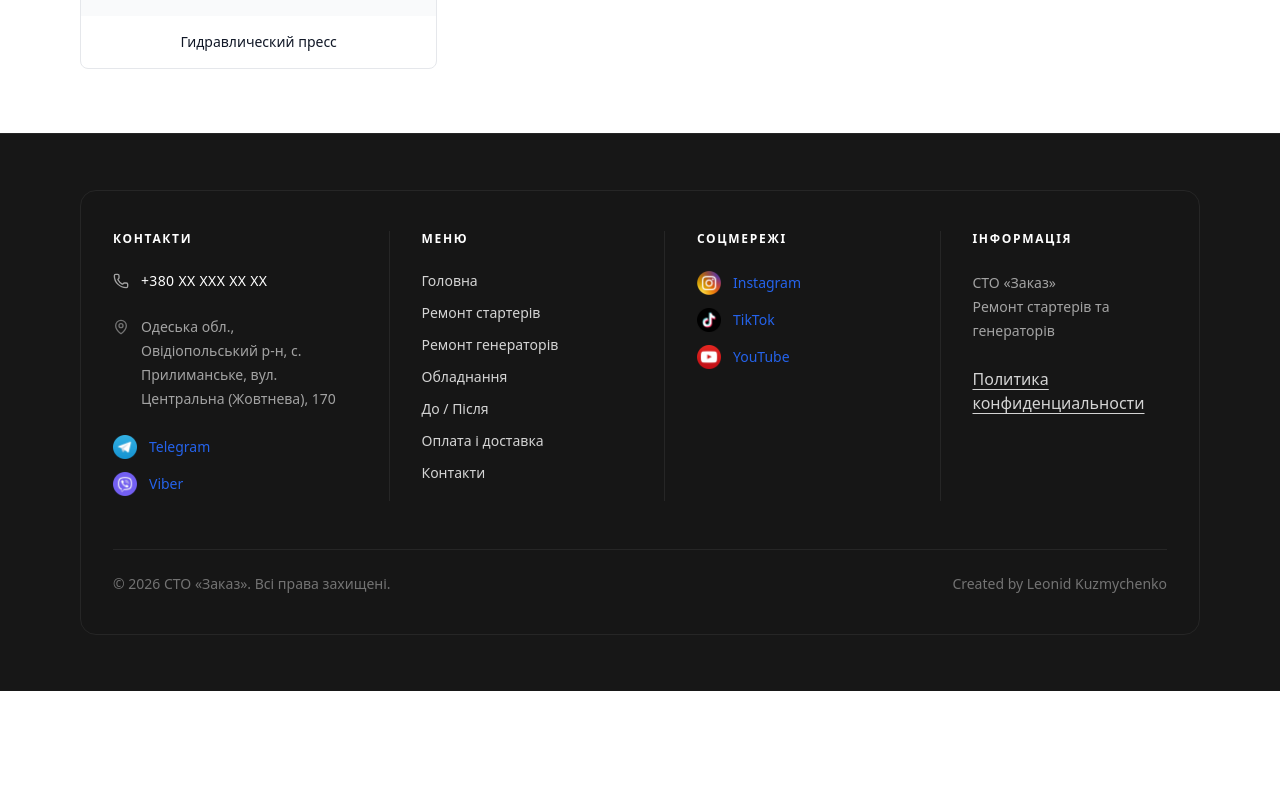
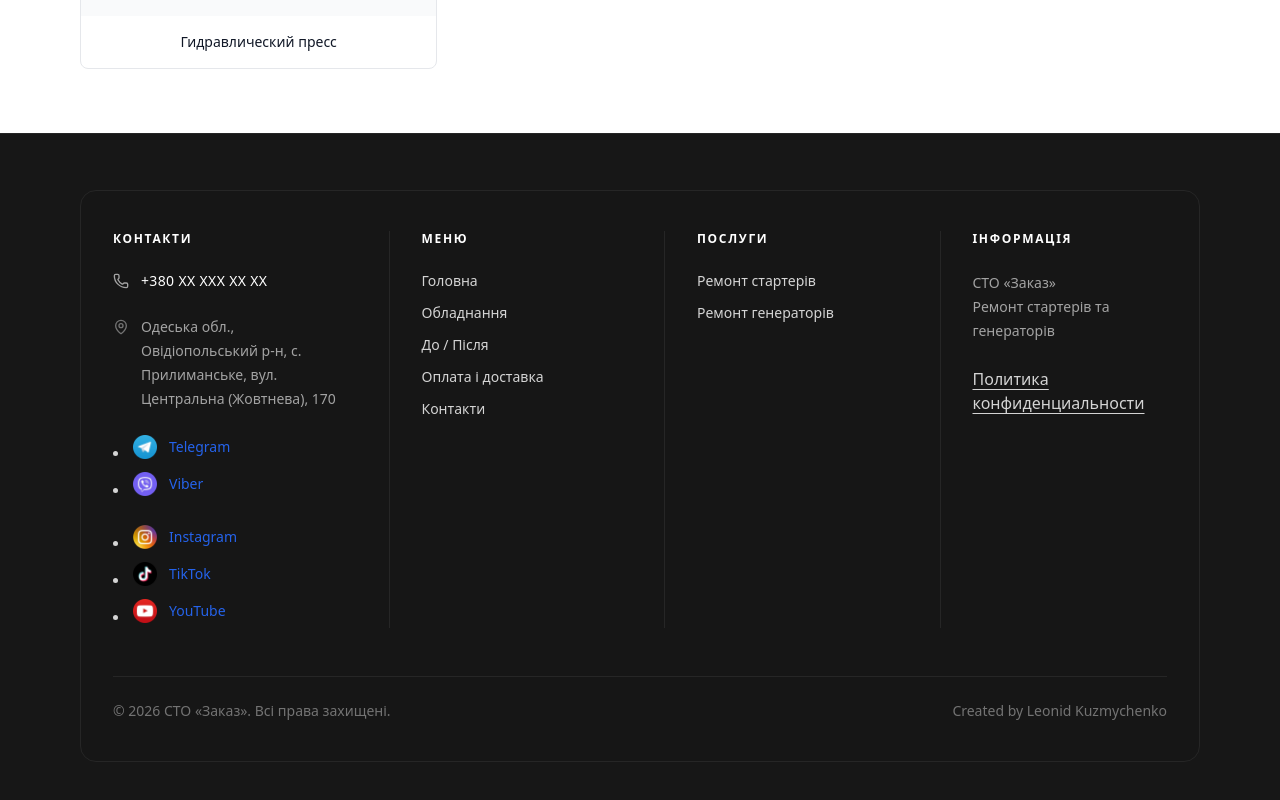
Before and after one commit to LeonidKuzmychenko/sto-site, a React (Vite) app: page /sto-site/gallery/equipment in a window 1280 px wide. Shown: the part 1427-2227 px from the top of the page. Before the commit the page ends 2118 px from the top, so only its background shows below. Built offline with nearby package versions, Linux system fonts and the light colour scheme.

Commit message:
new footer

```diff
--- a/src/widgets/footer/Footer.tsx
+++ b/src/widgets/footer/Footer.tsx
@@ -8,7 +8,7 @@ import { MESSENGERS, SOCIAL_NETWORKS } from '@/shared/data/social'
 export default function Footer() {
     const year = new Date().getFullYear()
 
-    const menuLink =
+    const linkBase =
         'text-neutral-300 transition-colors hover:text-white focus-visible:outline-none focus-visible:ring-2 focus-visible:ring-neutral-500 focus-visible:ring-offset-2 focus-visible:ring-offset-neutral-900 rounded-sm'
 
     return (
@@ -46,9 +46,14 @@ export default function Footer() {
                                 </p>
                             </div>
 
-                            {/* Месенджери */}
-                            <div className="footer-links list-none space-y-2 text-sm">
+                            <div className="space-y-2 text-sm">
                                 {MESSENGERS.map((item) => (
+                                    <SocialLink key={item.label} {...item} />
+                                ))}
+                            </div>
+
+                            <div className="space-y-2 text-sm">
+                                {SOCIAL_NETWORKS.map((item) => (
                                     <SocialLink key={item.label} {...item} />
                                 ))}
                             </div>
@@ -61,30 +66,41 @@ export default function Footer() {
                             </h3>
 
                             <nav className="grid gap-3 text-sm">
-                                <NavLink to="/" className={menuLink}>Головна</NavLink>
-                                <NavLink to="/services/starters" className={menuLink}>Ремонт стартерів</NavLink>
-                                <NavLink to="/services/generators" className={menuLink}>Ремонт генераторів</NavLink>
-                                <NavLink to="/gallery/equipment" className={menuLink}>Обладнання</NavLink>
-                                <NavLink to="/gallery/before-after" className={menuLink}>До / Після</NavLink>
-                                <NavLink to="/payment-delivery" className={menuLink}>Оплата і доставка</NavLink>
-                                <NavLink to="/contacts" className={menuLink}>Контакти</NavLink>
+                                <NavLink to="/" className={linkBase}>
+                                    Головна
+                                </NavLink>
+                                <NavLink to="/gallery/equipment" className={linkBase}>
+                                    Обладнання
+                                </NavLink>
+                                <NavLink to="/gallery/before-after" className={linkBase}>
+                                    До / Після
+                                </NavLink>
+                                <NavLink to="/payment-delivery" className={linkBase}>
+                                    Оплата і доставка
+                                </NavLink>
+                                <NavLink to="/contacts" className={linkBase}>
+                                    Контакти
+                                </NavLink>
                             </nav>
                         </div>
 
-                        {/* СОЦМЕРЕЖІ */}
+                        {/* ПОСЛУГИ */}
                         <div className="space-y-6 lg:border-l lg:border-neutral-800 lg:pl-8">
                             <h3 className="text-xs font-semibold uppercase tracking-[0.14em] text-white">
-                                Соцмережі
+                                Послуги
                             </h3>
 
-                            <div className="footer-links list-none space-y-2 text-sm">
-                                {SOCIAL_NETWORKS.map((item) => (
-                                    <SocialLink key={item.label} {...item} />
-                                ))}
-                            </div>
+                            <nav className="grid gap-3 text-sm">
+                                <NavLink to="/services/starters" className={linkBase}>
+                                    Ремонт стартерів
+                                </NavLink>
+                                <NavLink to="/services/generators" className={linkBase}>
+                                    Ремонт генераторів
+                                </NavLink>
+                            </nav>
                         </div>
 
-                        {/* ІНФО */}
+                        {/* ІНФОРМАЦІЯ */}
                         <div className="space-y-6 lg:border-l lg:border-neutral-800 lg:pl-8">
                             <h3 className="text-xs font-semibold uppercase tracking-[0.14em] text-white">
                                 Інформація
@@ -97,8 +113,10 @@ export default function Footer() {
 
                             <PrivacyTooltip />
                         </div>
+
                     </div>
 
+                    {/* НИЖНЯЯ ПОЛОСА */}
                     <div className="mt-12 border-t border-neutral-800 pt-6">
                         <div className="flex flex-col gap-3 text-sm text-neutral-500 md:flex-row md:items-center md:justify-between">
                             <div>© {year} СТО «Заказ». Всі права захищені.</div>
```
